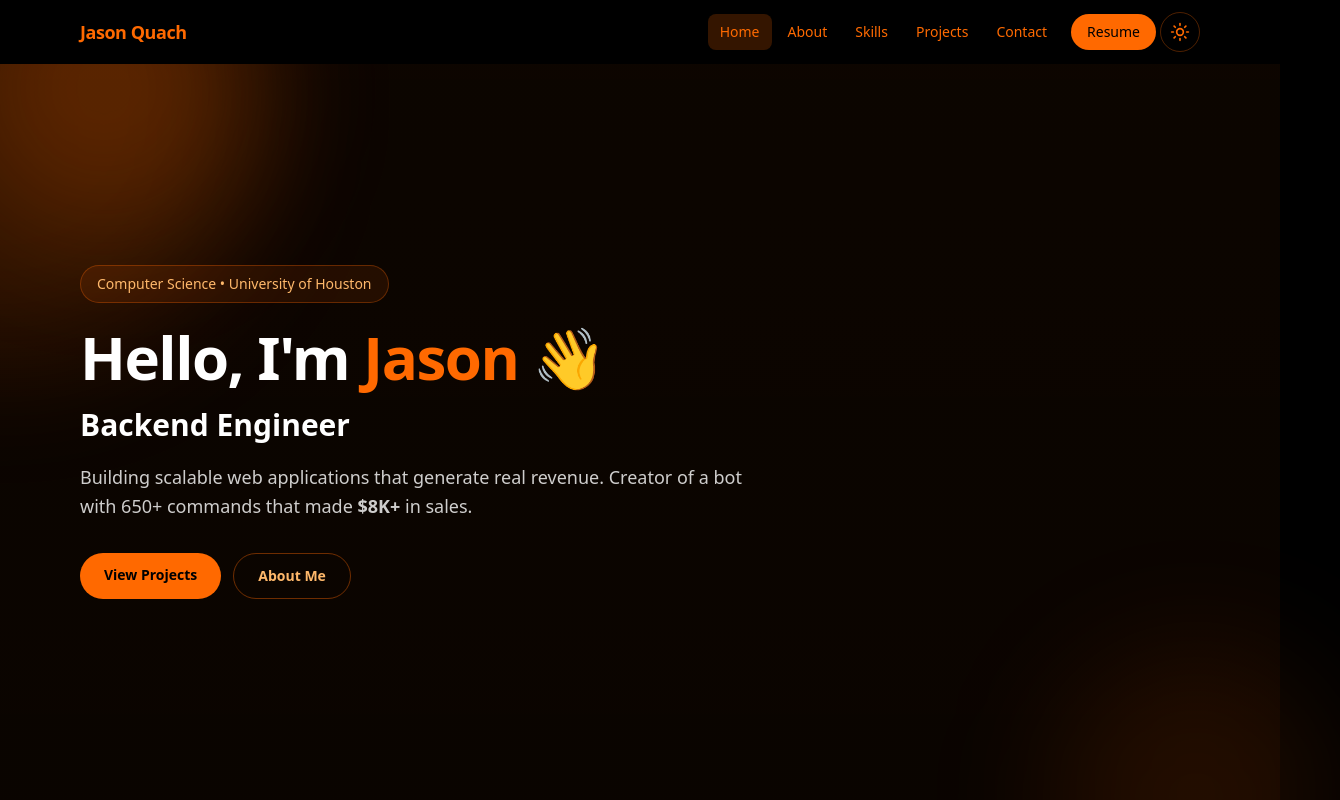
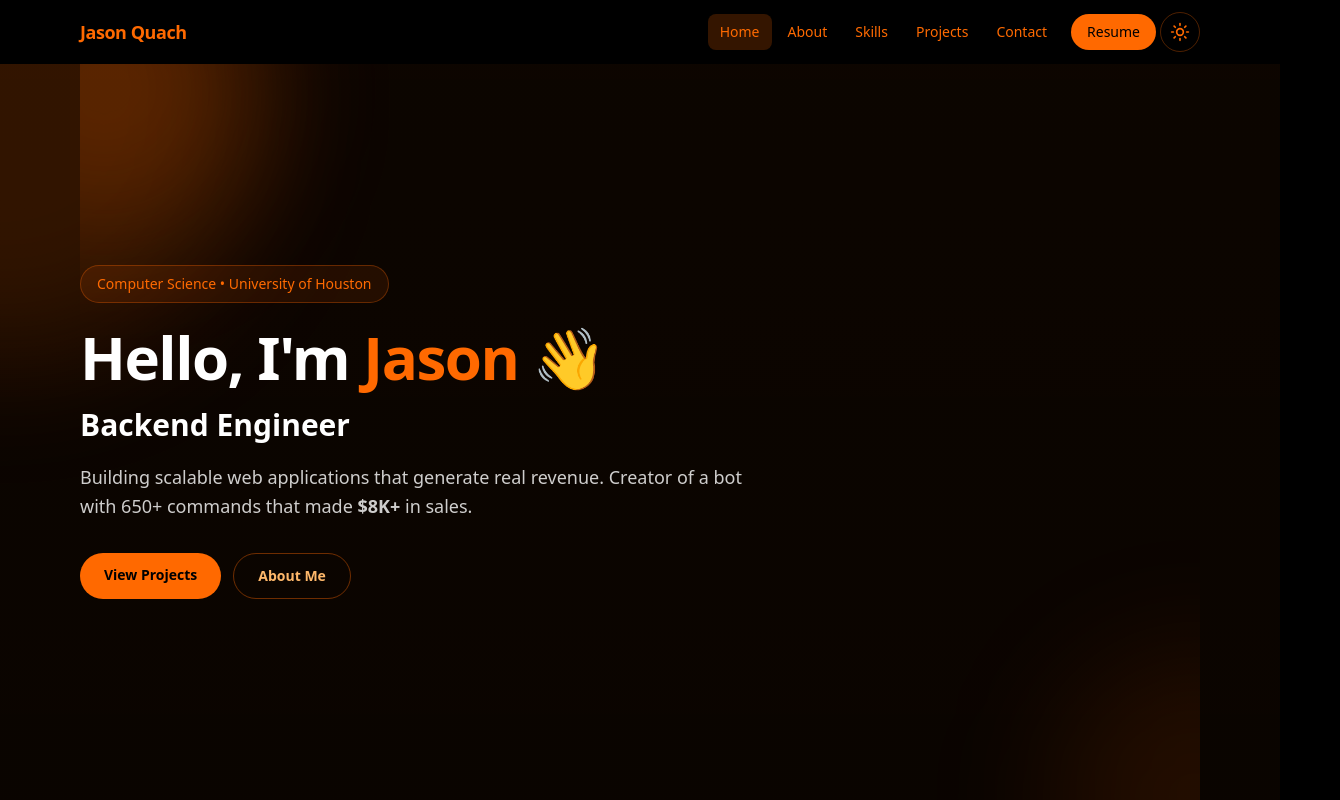
Before and after one commit to Abyss999/Jason-Quach-Portfolio, a Next.js app in the folder portfolio/: page / in a window 1280 px wide. Shown: the top 800 px of the page, 1340 px wide, since content can reach past the window. Built offline with nearby package versions, Linux system fonts and the light colour scheme.

Commit message:
darker light mode & removed overflow (?)

```diff
--- a/portfolio/components/Hero.tsx
+++ b/portfolio/components/Hero.tsx
@@ -42,7 +42,7 @@ export default function Hero() {
     return (
         <section
             id="hero"
-            className="relative min-h-[calc(100vh-4rem)] scroll-mt-16 py-20 flex items-center"
+            className="relative min-h-[calc(100vh-4rem)] scroll-mt-16 py-20 flex items-center overflow-hidden"
         >
             <div
                 aria-hidden
@@ -54,7 +54,7 @@ export default function Hero() {
 
             <div className="max-w-3xl">
                 {/* small intro */}
-                <p className="inline-flex items-center rounded-full border border-orange-500/30 bg-orange-500/10 px-4 py-2 text-sm text-orange-300 dark:text-orange-300">
+                <p className="inline-flex items-center rounded-full border border-orange-500/30 bg-orange-500/10 px-4 py-2 text-sm text-orange-400 dark:text-orange-500">
                     Computer Science • University of Houston
                 </p>
 
```
